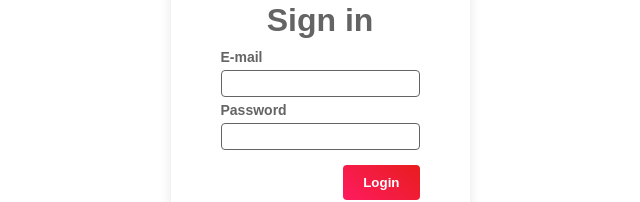
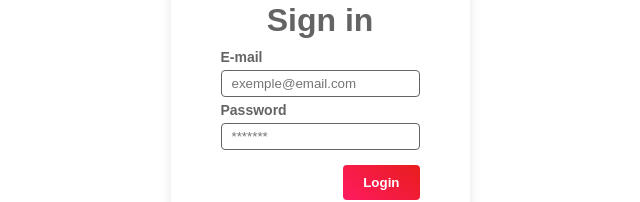
Before and after one commit to caraujo07/Mesa, a Vue app: page / in a window 1280 px wide. Shown: the part 300-502 px from the top of the page, without its empty margins (320-960 px from the left). Built offline with nearby package versions, Linux system fonts and the light colour scheme.

Commit message:
Setting up route properly

```diff
--- a/src/router/index.js
+++ b/src/router/index.js
@@ -20,12 +20,6 @@ const routes = [
     component: () =>
       import(/* webpackChunkName: "home" */ '../views/Home')
   }
-  // {
-  //   path: '/login',
-  //   name: 'Login',
-  //   component: () =>
-  //     import(/* webpackChunkName: "login" */ '../views/Login')
-  // }
 ]
 
 const router = new VueRouter({
--- a/src/views/Login.vue
+++ b/src/views/Login.vue
@@ -1,23 +1,23 @@
 <template>
   <div class='login'>
-    <div class="LoginWrapper">
-      <div class="brand">
-        <img src="../assets/img/mesa.png" alt="Mesa Mobile Thinking">
+    <div class='LoginWrapper'>
+      <div class='brand'>
+        <img src='../assets/img/mesa.png' alt='Mesa Mobile Thinking'>
       </div>
       <h1>Sign in</h1>
       <form @submit.prevent='login'>
         <label for='email'>E-mail</label>
-        <input type='email' v-model='form.email' name='email' />
+        <input type='email' v-model='form.email' name='email' placeholder='exemple@email.com' />
 
         <label for='password'>Password</label>
-        <input type='password' v-model='form.password' name='password' />
-        <div class="btn-login">
-          <button type="submit">Login</button>
+        <input type='password' v-model='form.password' name='password' placeholder='*******' />
+        <div class='btn-login'>
+          <button type='submit'>Login</button>
         </div>
       </form>
-      <div class="createacc">
+      <div class='createacc'>
         <a href>
-          <router-link to="/signup">Create account</router-link>
+          <router-link to='/signup'>Create account</router-link>
         </a>
       </div>
     </div>
@@ -42,9 +42,9 @@ export default {
       //   this.$router.push('/')
       // })
       const { email, password } = this.form
+      console.log(this.$root._route)
       this.$store.dispatch(AUTH_REQUEST, { email, password }).then(() => {
-        console.log(email, password)
-        this.$router.push('/')
+        this.$root._router.push('/home')
       })
     }
   }
```
